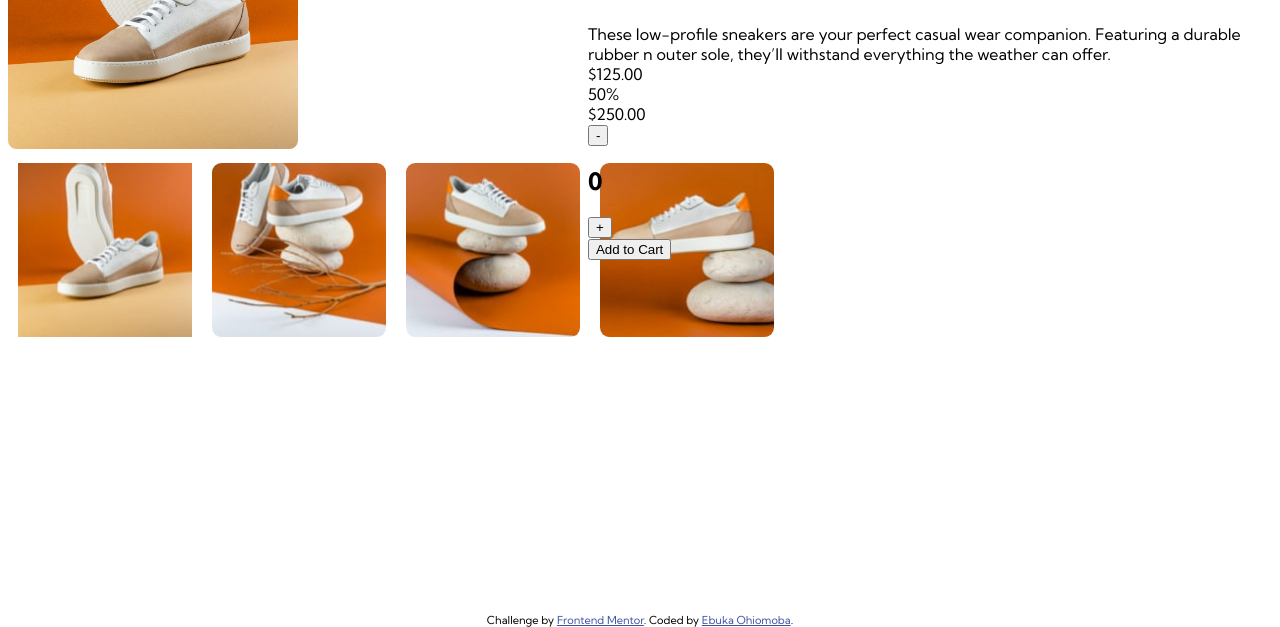
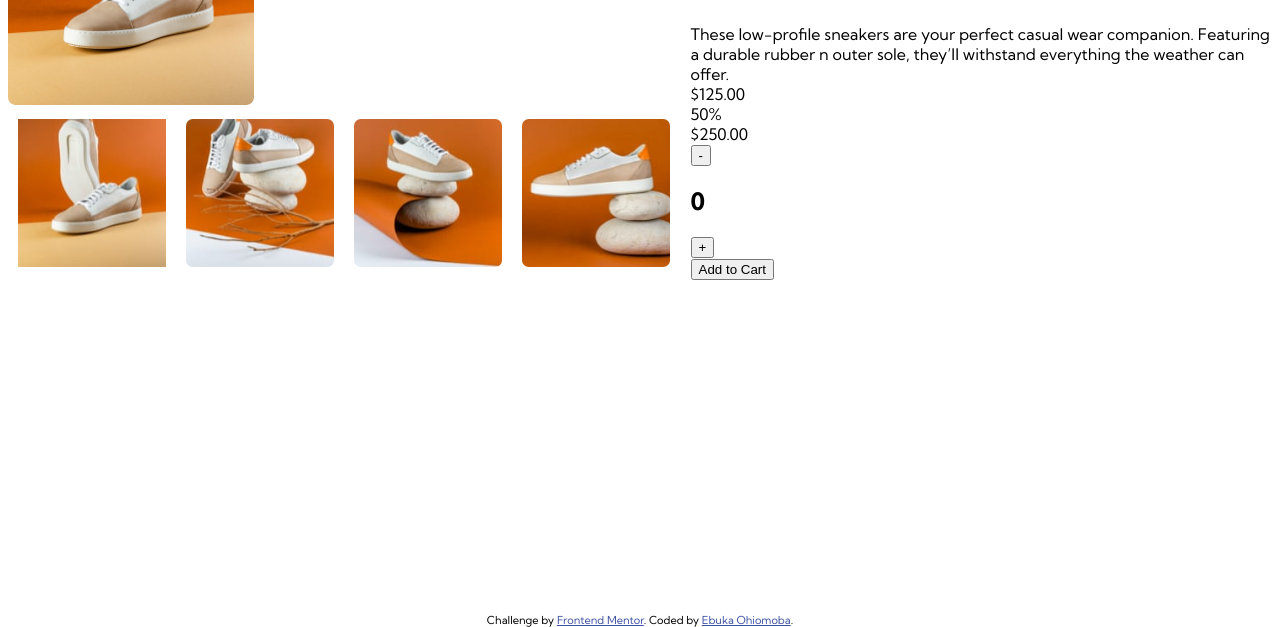
Before and after one commit to ebukaohiomoba/ecommerce-app, a plain HTML site: page index.html in a window 1280 px wide. Shown: the part 173-800 px from the top of the page. Drawn offline with Linux system fonts and the light colour scheme.

Commit message:
Updated desktop styling

```diff
--- a/script.js
+++ b/script.js
@@ -3,6 +3,7 @@ document.getElementById("product-count").innerText = productcount;
 
 function deleteproduct() {
     if (productcount <= 0){
+        alert("There should be at least 1")
         return false;
     } else {
         productcount = productcount - 1
--- a/styles.css
+++ b/styles.css
@@ -34,6 +34,9 @@ html{
     display: flex;
     flex-direction: row;
 }
+.product-info{
+    margin-left: 15%;
+}
 #mainproductimage{
     border-radius: 3%;
     width: 50%;
```
